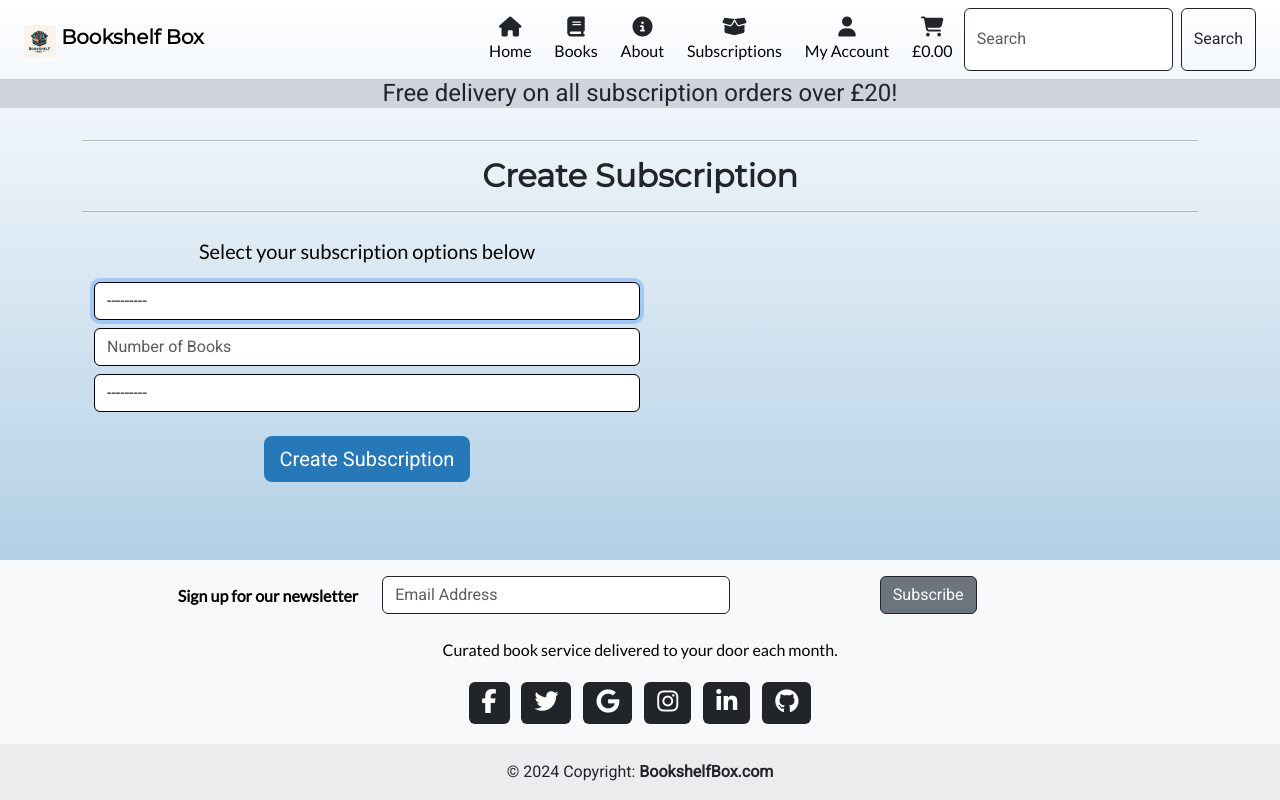
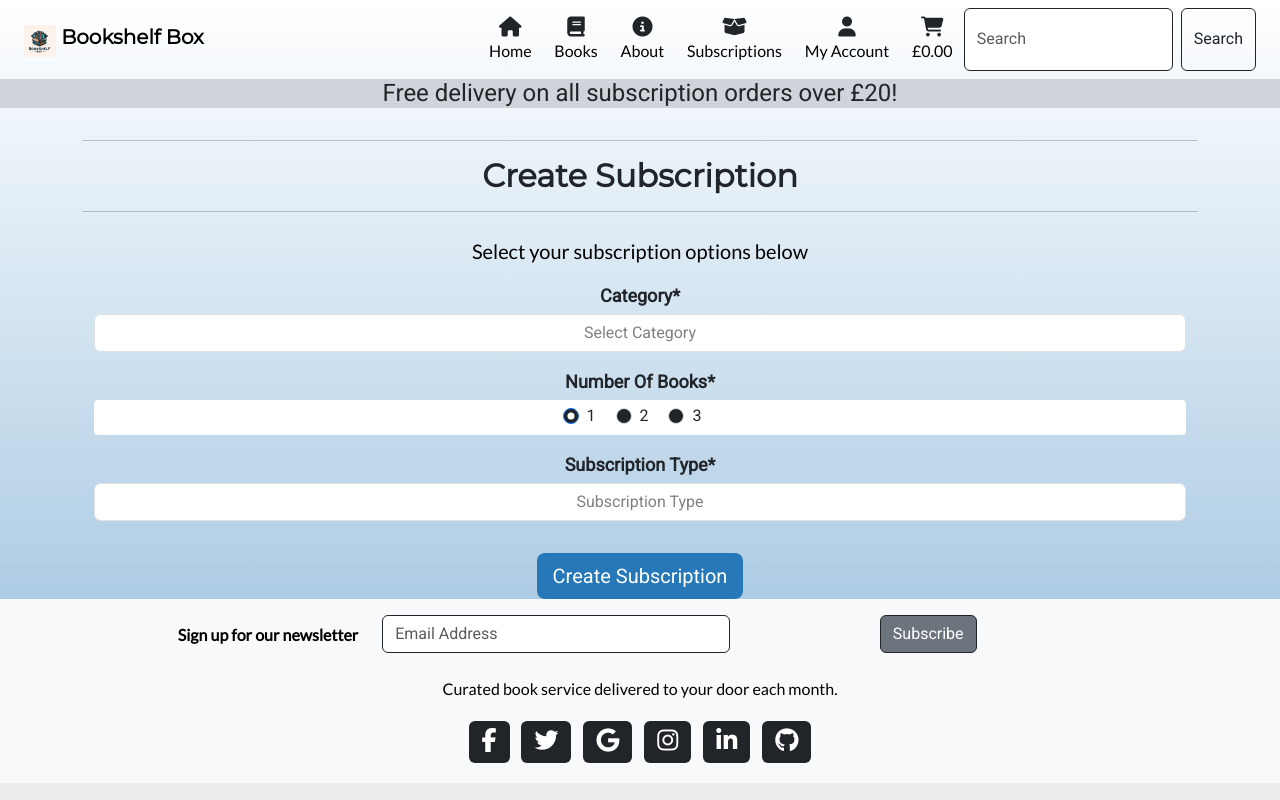
Before and after one commit to JusJae/ci-ms4-bookshelf-box, a Django app: page /subscriptions/ in a window 1280 px wide. Run offline with Django 3.2, Linux system fonts and the light colour scheme; the visitor is signed in with stand-in values (Sample User, id 1); data that the repository does not hold is empty; some libraries are stand-ins or nearby versions.

Commit message:
feat: add styling and functionality to subscription form

```diff
--- a/static/css/base.css
+++ b/static/css/base.css
@@ -179,6 +179,52 @@ p {
     object-fit: cover;
     /* Cover the entire card image area */
 }
+#div_id_number_of_books>div {
+    background-color: #fff;
+    padding: 0.3rem;
+    border-radius: 0.25rem;
+}
+
+#div_id_number_of_books .form-check {
+    display: inline-block !important;
+    margin-right: 1rem;
+}
+
+#div_id_number_of_books .form-check-input {
+    margin-right: 0.25rem;
+}
+
+#div_id_number_of_books .form-check input {
+    background-color: var(--bs-dark);
+}
+
+.requiredField {
+    text-transform: capitalize;
+    font-size: large;
+    font-weight: 700;
+    margin-bottom: .3rem;
+}
+
+/* select#id_category.form-control.select {
+    color: grey !important;
+}
+
+select#id_category.form-control.select::after {
+    color: black !important;
+} */
+
+.select-grey {
+    color: grey !important;
+}
+
+.select-black {
+    color: black !important;
+}
+
+
+.form-group {
+    margin-bottom: 1rem;
+}
 
 .box-table {
     border: 1px solid var(--bs-dark)!important;
--- a/subscriptions/forms.py
+++ b/subscriptions/forms.py
@@ -2,17 +2,20 @@ from django import forms
 from .models import SubscriptionOption
 
 
-# class SubscriptionOptionForm(forms.ModelForm):
-#     class Meta:
-#         model = SubscriptionOption
-#         fields = ['category', 'number_of_books', 'subscription_type']
-#         widgets = {
-#             'category': forms.Select(attrs={'class': 'form-control'}),
-#             'number_of_books': forms.NumberInput(attrs={'class': 'form-control'}),
-#             'subscription_type': forms.Select(attrs={'class': 'form-control'}),
-#         }
+class SubscriptionOptionForm(forms.ModelForm):
+    BOOK_CHOICES = (
+        (1, '1'),
+        (2, '2'),
+        (3, '3'),
+    )
 
-class SubscriptionOptionForm(forms.ModelForm):
+    number_of_books = forms.ChoiceField(
+        choices=BOOK_CHOICES,
+        widget=forms.RadioSelect,
+        label="Number of Books",
+        initial='1'
+    )
+
     class Meta:
         model = SubscriptionOption
         fields = ['category', 'number_of_books', 'subscription_type']
@@ -22,15 +25,16 @@ class SubscriptionOptionForm(forms.ModelForm):
 
         placeholders = {
             'category': 'Select Category',
-            'number_of_books': 'Number of Books',
             'subscription_type': 'Subscription Type',
         }
-        # TODO: Add placeholder to the category field as well as titles for each field
-        # https://stackoverflow.com/questions/11391308/django-forms-how-to-set-a-placeholder-for-the-first-option-in-a-select-box
 
-        self.fields['category'].widget.attrs['autofocus'] = True
-        for field_name, field in self.fields.items():
-            if field_name in placeholders:
-                field.widget.attrs['placeholder'] = placeholders[field_name]
-            field.widget.attrs['class'] = 'form-control border-black rounded my-2'
-            field.label = False
+        self.fields['category'].widget = forms.Select(
+            choices=[('', placeholders['category'])] +
+            list(self.fields['category'].choices)[1:],
+            attrs={'class': 'form-control text-center'}
+        )
+        self.fields['subscription_type'].widget = forms.Select(
+            choices=[('', placeholders['subscription_type'])] +
+            list(self.fields['subscription_type'].choices)[1:],
+            attrs={'class': 'form-control text-center'}
+        )
--- a/subscriptions/templates/subscriptions/create_subscription.html
+++ b/subscriptions/templates/subscriptions/create_subscription.html
@@ -13,11 +13,11 @@
 {% block content %}
 <div class="overlay"></div>
 <main class="container text-center">
-    <div class="container">
-        <div class="col-12 col-lg-6">
+    <div class="container ">
+        <div class="col-12">
             <p class="lead">Select your subscription options below</p>
         </div>
-        <div class="col-12 col-lg-6">
+        <div class="col-12 ">
             <form method="POST" action="" id="create-subscription-form">
                 {% csrf_token %}
                 {{ form | crispy }}
@@ -26,4 +26,35 @@
         </div>
     </div>
 </main>
+<script>
+document.addEventListener('DOMContentLoaded', function () {
+    function updateSelectColor(selectElement) {
+        // Function to check the selection and update color
+        function checkAndUpdateColor() {
+            // Change the color to black if a non-placeholder option is selected
+            if(selectElement.value) {
+                selectElement.style.color = 'black';
+            } else {
+                selectElement.style.color = 'grey';
+            }
+        }
+
+        // Listen for changes on the select element
+        selectElement.addEventListener('change', checkAndUpdateColor);
+
+        // Initial color update based on current selection
+        checkAndUpdateColor();
+    }
+
+    // Get the select elements
+    var categorySelect = document.querySelector('select#id_category.form-control.select');
+    var subscriptionTypeSelect = document.querySelector('select#id_subscription_type.form-control.select');
+
+    // Update color for both selects
+    if (categorySelect) updateSelectColor(categorySelect);
+    if (subscriptionTypeSelect) updateSelectColor(subscriptionTypeSelect);
+});
+</script>
+
+
 {% endblock %}
```
